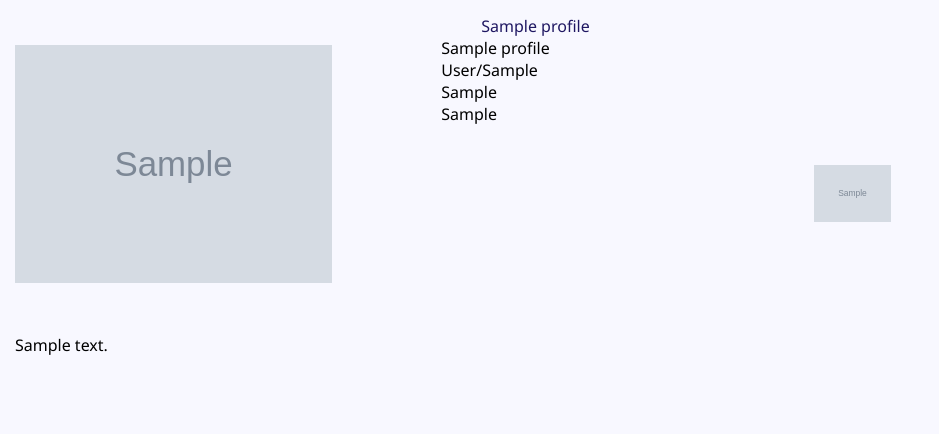
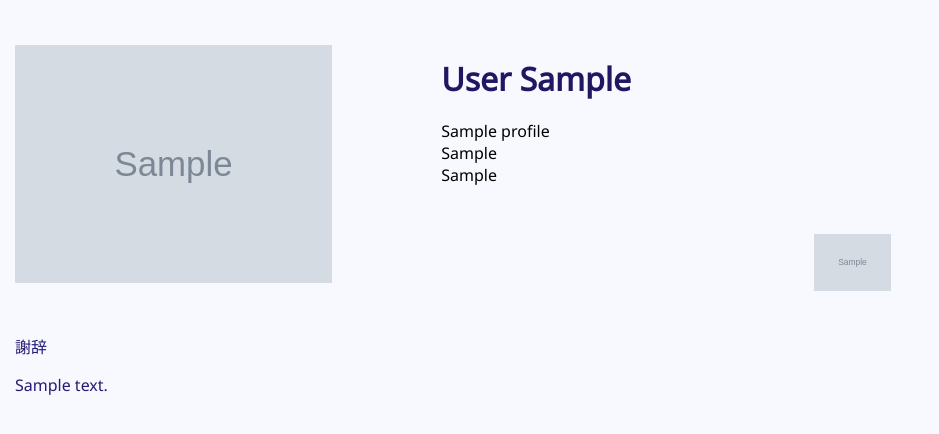
Before and after one commit to kchihogi/portfolio, a Django app: page /portfolio/about/ in a window 1280 px wide. Shown: the part 84-518 px from the top of the page, without its empty margins (0-939 px from the left). Run offline with Django 4.2, Linux system fonts and the light colour scheme; tables that the repository leaves empty hold one stand-in row (values such as "Sample post"); grey boxes marked "Sample" are stand-in pictures.

Commit message:
update design about page

```diff
--- a/web/portfolio_site/portfolio/static/portfolio/style.css
+++ b/web/portfolio_site/portfolio/static/portfolio/style.css
@@ -203,7 +203,7 @@ pagenator > span{
 
 .sns{
   width: calc(10%);
-  margin: 30px;
+  margin: 5%;
   text-align: center;
   text-decoration: none;
   color: #1f1762;
@@ -212,3 +212,18 @@ pagenator > span{
 .sns > img{
   width: calc(100%);
 }
+
+.profile{
+  padding: 10px 30px;
+}
+
+.profile > .name{
+  margin: 20px 20px 20px 0px;
+  color: #1f1762;
+  font-size: 32px;
+  font-weight: bold
+}
+
+.acknowledgment{
+  color: #241B75;
+}
--- a/web/portfolio_site/portfolio/templates/portfolio/about.html
+++ b/web/portfolio_site/portfolio/templates/portfolio/about.html
@@ -9,6 +9,7 @@
         </div> -->
     </dev>
     <dev class="acknowledgment">
+        <p>謝辞</p>
         {% for item in acknowledgment%}
             <p>{{item.comments}}</p>
         {% endfor %}
@@ -16,9 +17,8 @@
 </div>
 <div class="right-panel">
     <dev class="profile">
-        <div class="title">{{profile.title}}</div>
+        <div class="name">{{profile.last_name}} {{profile.first_name}}</div>
         <div class="subtitle">{{profile.subtitle}}</div>
-        <div class="name">{{profile.last_name}}/{{profile.first_name}}</div>
         <div class="job">{{profile.job}}</div>
         <div class="introduction">{{profile.introduction}}</div>
         <div class="face_photo">
```
